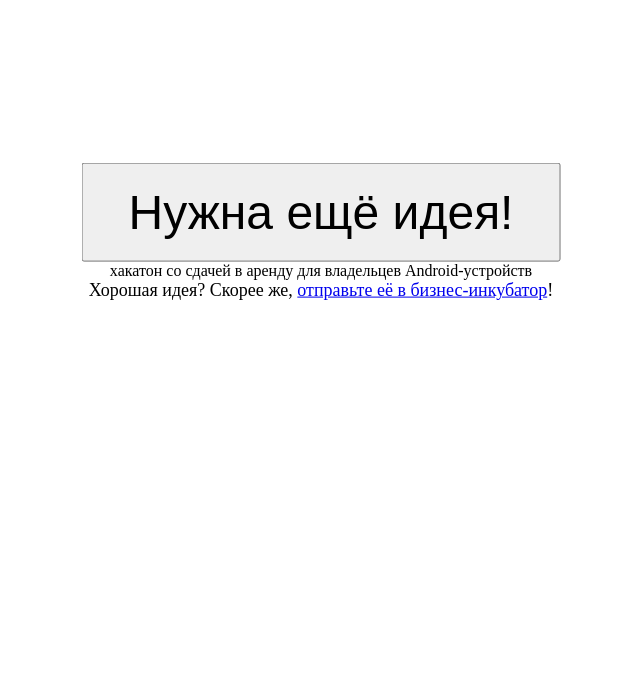
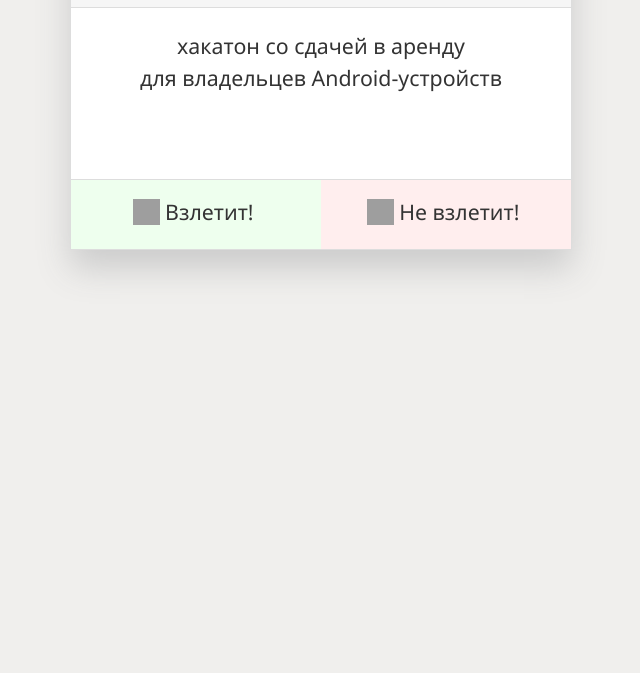
Before and after one commit to xoposhiy/startup-generator, a plain HTML site: page index.html in a window 1280 px wide. Shown: the part 127-800 px from the top of the page, without its empty margins (319-959 px from the left). Drawn offline with nearby package versions, Linux system fonts and the light colour scheme; grey boxes are pictures that could not be loaded.

Commit message:
Beautified the UI

```diff
--- a/index.html
+++ b/index.html
@@ -3,32 +3,33 @@
 <!-- https://github.com/xoposhiy/startup-generator -->
 <head>
 	<meta charset="utf-8">
-	<title>εύρηκα!</title>
+	<title>Идея для стартапа</title>
 	<script src="https://unpkg.com/babel-standalone@6/babel.min.js"></script>
 	<script src="https://unpkg.com/vue"></script>
 	<link rel="stylesheet" type="text/css" href="style.css">
 </head>
-
-	<body>
-		<div id="root">
-			<div v-if="ideasCount>7" class="references">
-				О, я вижу серьёзный настрой!
-				Посмотри <a target="blank" href="https://staff.skbkontur.ru/group/4634?action=discussions&id=24f9708e212e4ac1bc05a57cb170547c">эту на подборку книг</a> по проверке идей и старту проектов.
+<body>
+	<div class="idea" id="root">
+		<div class="idea__title"><span class="emoji emoji_light-bulb"></span>Идея для стартапа</div>
+		<div class="idea__name">
+			<span v-html="idea.which"></span>
+			<span v-html="idea.what"></span>
+			<span v-html="idea.withWhat"></span>
+			<span v-html="idea.forWhom"></span>
+		</div>
+		<div class="idea__buttons">
+			<div v-on:click="markIdeaAsGood" class="idea__buttons__button idea__buttons__button_good">
+				<span class="emoji emoji_rocket"></span>Взлетит!
 			</div>
-			<button v-on:click="generate" class="btn btn-primary btn-xlg">{{button_name}}</button>
-			<div>
-				<span class="idea which" v-on:click="changeWhich" v-html="idea.which"></span>
-				<span class="idea what" v-on:click="changeWhat" v-html="idea.what"></span>
-				<span class="idea withWhat" v-on:click="changeWithWhat" v-html="idea.withWhat"></span>
-				<span class="idea forWhom" v-on:click="changeForWhom" v-html="idea.forWhom"></span>
-			</div>
-			<div v-if="ideasCount>0" v-on:click="clickIdea" class="great-idea">
-				Хорошая идея? Скорее же, <a v-bind:href="mailto">отправьте её в бизнес-инкубатор</a>!
+			<div v-on:click="markIdeaAsGood" class="idea__buttons__button idea__buttons__button_bad">
+				<span class="emoji emoji_game-die"></span>Не взлетит!
 			</div>
 		</div>
-	</body>
+	</div>
+
 	<script src="generator.js" type="text/babel"></script>
 	<script src="viewmodel.js" type="text/babel"></script>
 
 	<!-- Yandex.Metrika counter --> <script type="text/javascript"> (function (d, w, c) { (w[c] = w[c] || []).push(function() { try { w.yaCounter43328569 = new Ya.Metrika({ id:43328569, clickmap:true, trackLinks:true, accurateTrackBounce:true, webvisor:true, trackHash:true }); } catch(e) { } }); var n = d.getElementsByTagName("script")[0], s = d.createElement("script"), f = function () { n.parentNode.insertBefore(s, n); }; s.type = "text/javascript"; s.async = true; s.src = "https://mc.yandex.ru/metrika/watch.js"; if (w.opera == "[object Opera]") { d.addEventListener("DOMContentLoaded", f, false); } else { f(); } })(document, window, "yandex_metrika_callbacks"); </script> <noscript><div><img src="https://mc.yandex.ru/watch/43328569" style="position:absolute; left:-9999px;" alt="" /></div></noscript> <!-- /Yandex.Metrika counter -->
+</body>
 </html>
--- a/style.css
+++ b/style.css
@@ -1,45 +1,74 @@
-.btn-xlg {
-    font-size: 48px;
-    padding: 20px 45px;
+body {
+    background: rgb(240, 239, 237);
+    color: #333;
+    font: normal 16pt 'Segoe UI', sans-serif;
+    line-height: 1.5em;
+    margin: 3em 2em;
 }
 
-@media all and (max-width: 720px) {
-    .btn-xlg {
-        font-size: 20px;
-        padding: 10px 30px;
-    }
-
-    h2 {
-        font-size: 18px;
-    }
-}
-
-body {
-    height: 100vh;
-    margin:0;
-    padding: 0;
-    position:relative;
-}
-
-#root {
-    position:absolute;
-    top: 50%;
-    left: 50%;
-    transform: translate(-50%, -80%);
+.idea {
+    background: #fff;
+    border: solid 1px #ddd;
+    box-shadow: 0 1.5vw 2.5vw #ccc;
+    display: flex;
+    flex-direction: column;
+    width: 100%;
+    max-width: 500px;
+    margin: auto;
     text-align: center;
 }
 
-.idea {
-    margin-top: 50px;
-    margin-bottom: 50px;
+.idea__title {
+    background: #f6f6f6;
+    border-bottom: solid 1px #ddd;
+    line-height: 3em;
+    padding-bottom: 0.25em;
 }
 
-.great-idea {
-    font-size: 18px;
+.idea__name {
+    height: 6em;
+    line-height: 1.5em;
+    padding: 1em 2em;
 }
 
-.references {
-    margin-top: 50px;
-    margin-bottom: 50px;
-    font-size: 18px;
+.idea__buttons {
+    display: flex;
+    flex-direction: row;
 }
+
+.idea__buttons__button {
+    border-top: solid 1px #ddd;
+    cursor: pointer;
+    flex: 1;
+    line-height: 3em;
+    padding-bottom: 0.25em;
+}
+
+.idea__buttons__button_good {
+    background: #efe;
+}
+
+.idea__buttons__button_bad {
+    background: #fee;
+}
+
+.emoji {
+    display: inline-block;
+    position: relative;
+    top: 0.25em;
+    right: 0.25em;
+    height: 1.25em;
+    width: 1.25em;
+}
+
+.emoji_light-bulb {
+    background: url("https://twemoji.maxcdn.com/2/svg/1f4a1.svg") no-repeat center center;
+}
+
+.emoji_rocket {
+    background: url("https://twemoji.maxcdn.com/2/svg/1f680.svg") no-repeat center center;
+}
+
+.emoji_game-die {
+    background: url("https://twemoji.maxcdn.com/2/svg/1f3b2.svg") no-repeat center center;
+}
--- a/viewmodel.js
+++ b/viewmodel.js
@@ -86,7 +86,16 @@
 			this.idea.withWhat = selectFrom(withWhat);
 			this.ideasCount++;
 		},
-		generate: function(event){
+		markIdeaAsGood: function (event) {
+			// Put the idea to the global feed
+			// TODO
+
+			// Generate new idea
+			this.idea = generate(this.ideasCount);
+			this.ideasCount++;
+		},
+		markIdeaAsBad: function (event) {
+			// Generate new idea
 			this.idea = generate(this.ideasCount);
 			this.ideasCount++;
 		}
```
